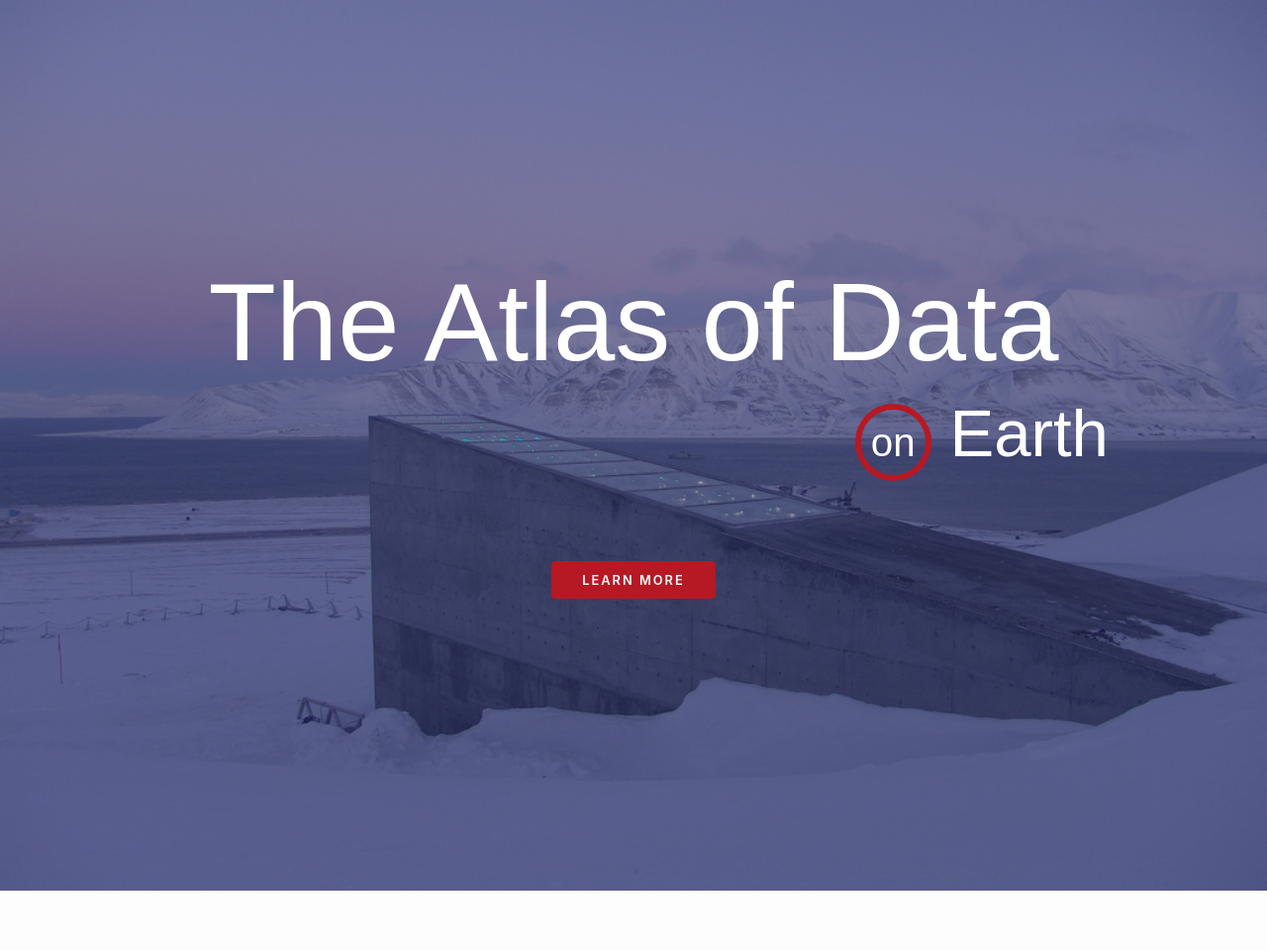
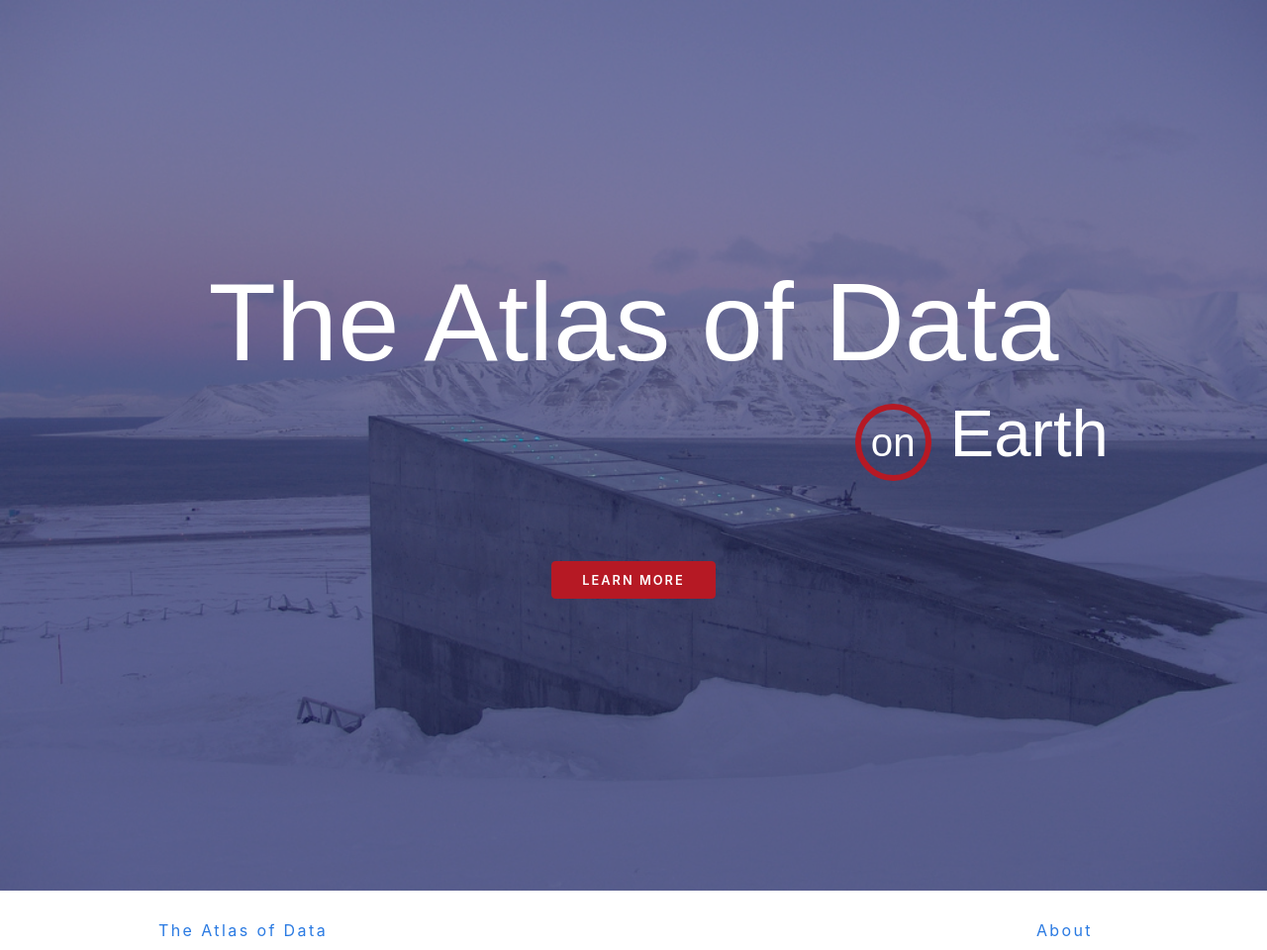
Before and after one commit to atlasofdata/atlasofdata.github.io, a Jekyll site: the page built from home.html, in a window 1280 px wide. Shown: the top 960 px of the page at 99% size. Built offline with Jekyll 4.4.1, drawn with Linux system fonts in a browser that asks for light colours; grey boxes are pictures that could not be loaded.

Commit message:
init navbar menu

```diff
--- /dev/null
+++ b/_includes/navbar.html
@@ -0,0 +1,16 @@
+<nav id="sticky" class="menu">
+
+  <div class="container">
+    <a class="toggle-nav" href="#">&#9776;</a>
+    <a href="/" class="navbar-link home-link">The Atlas of Data</a>
+
+    <ul class="active">
+      {% for title in page.nav %}
+      <li class="navbar-item">
+        <a class="navbar-link" href="#{{title | slugify }}">{{title}}</a>
+      </li>
+      {% endfor %}
+    </ul>
+    <a class="navbar-link faq-link" href="/about">About</a>
+</div>
+</nav>
--- a/_layouts/default.html
+++ b/_layouts/default.html
@@ -4,7 +4,7 @@
   {%- include head.html -%}
 
   <body>
-
+    {%- include navbar.html -%}
     <main class="page-content" aria-label="Content">
       <div class="wrapper">
         {{ content }}
--- /dev/null
+++ b/_sass/navbar.scss
@@ -0,0 +1,114 @@
+$menu-bg-color : rgba(256,256,256,.9);
+$menu-logo-color : $secondary-color;
+$menu-link-color : $secondary-color;
+
+// Toggle Button
+.toggle-nav {
+    display:none;
+}
+
+.menu {
+
+  width:100%;
+  background-color : $menu-bg-color;
+  height: 4rem;
+  border-bottom: 1px solid #eee;
+  line-height: 4rem;
+  text-align: center;
+
+  position: -webkit-sticky;
+  position: sticky;
+  top: 0;
+
+  z-index: 9000;
+
+  .home-link {
+    float :left;
+    color : $menu-logo-color;
+  }
+
+  .faq-link {
+    float :right;
+  }
+
+  ul {
+    // float :right;
+    display: inline-block;
+    list-style: none;
+  }
+
+
+  li {
+    float:left;
+    margin:0 1.5em;
+
+    &:last-child {
+      margin-right:0;
+    }
+  }
+}
+
+a.navbar-link {
+  text-decoration: none;
+  color : $menu-link-color;
+
+  letter-spacing: .12rem;
+  margin-right: 1em;
+  // transition:color linear 0.15s;
+}
+
+
+// smaller screens
+@media screen and (max-width: 860px) {
+
+
+  .menu {
+    position:relative;
+    display:inline-block;
+    height: auto;
+    line-height: 2em;
+
+    ul.active {
+      display:none;
+    }
+
+    .home-link {
+      float :none;
+      padding-top: 1em;
+    }
+
+  }
+  .menu ul {
+    z-index: 1000;
+     width:100%;
+     position:absolute;
+     top:120%;
+     left:0px;
+     background: $menu-bg-color;
+
+   }
+
+    .menu li {
+        float:none;
+        display:block;
+    }
+
+    .menu a {
+        display:block;
+    }
+
+    .toggle-nav {
+        text-decoration: none;
+        padding:20px;
+        float:left;
+        display:inline-block;
+        color:#777;
+        font-size:20px;
+        transition:color linear 0.15s;
+    }
+
+    .toggle-nav:hover, .toggle-nav.active {
+        text-decoration:none;
+        color:#66a992;
+    }
+}
--- a/css/main.scss
+++ b/css/main.scss
@@ -9,6 +9,7 @@
 @import "typebase";
 @import "layout";
 @import "buttons";
+@import "navbar";
 
 
 html {
--- a/home.html
+++ b/home.html
@@ -16,6 +16,8 @@ title: "The Atlas of Data"
         <a href="#intro" class="button button-primary">Learn More</a>
       </div>
     </section>
+
+    {%- include navbar.html -%}
 
     <section id="intro" class="container">
       <div class="row">
```
